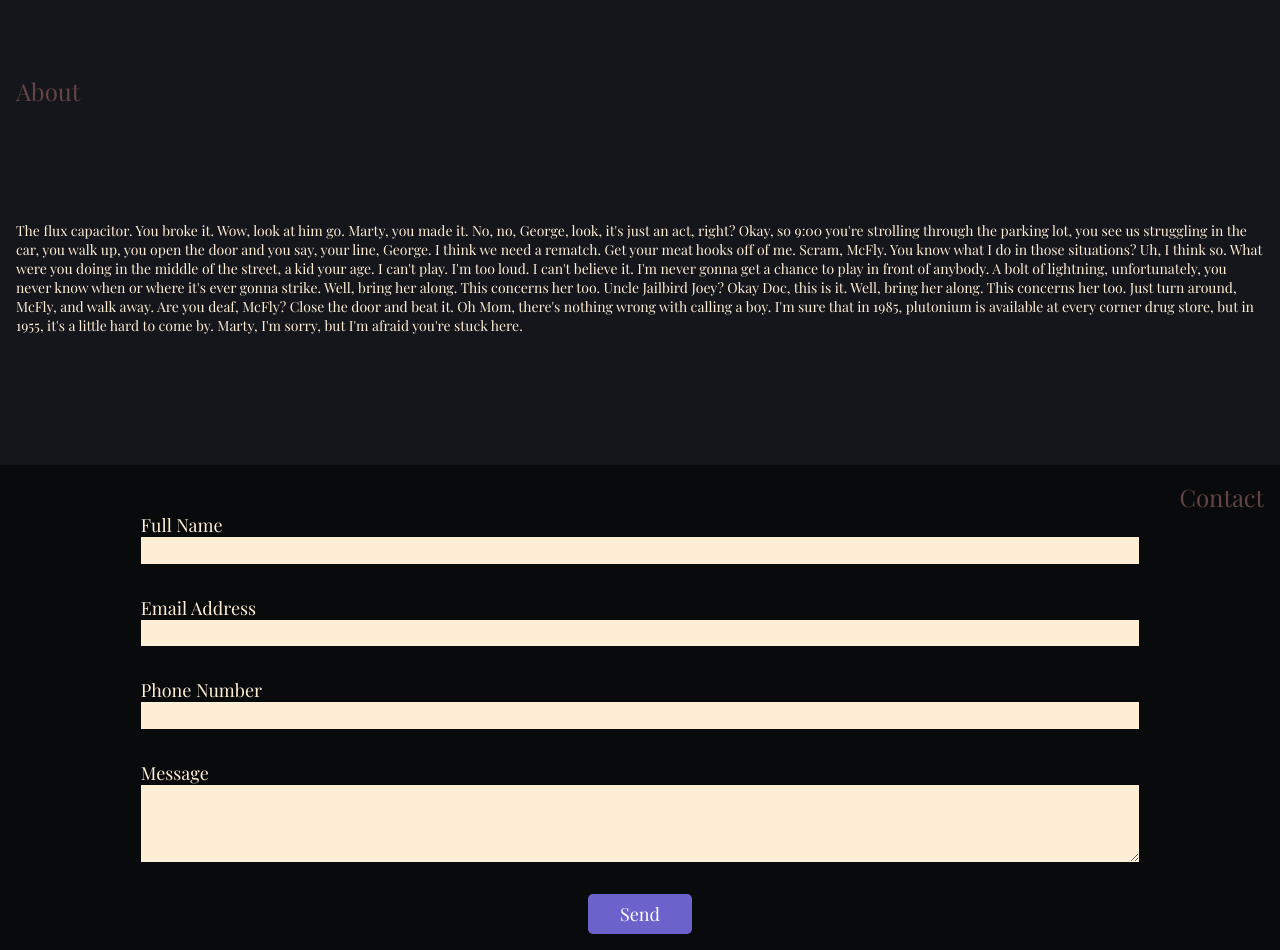
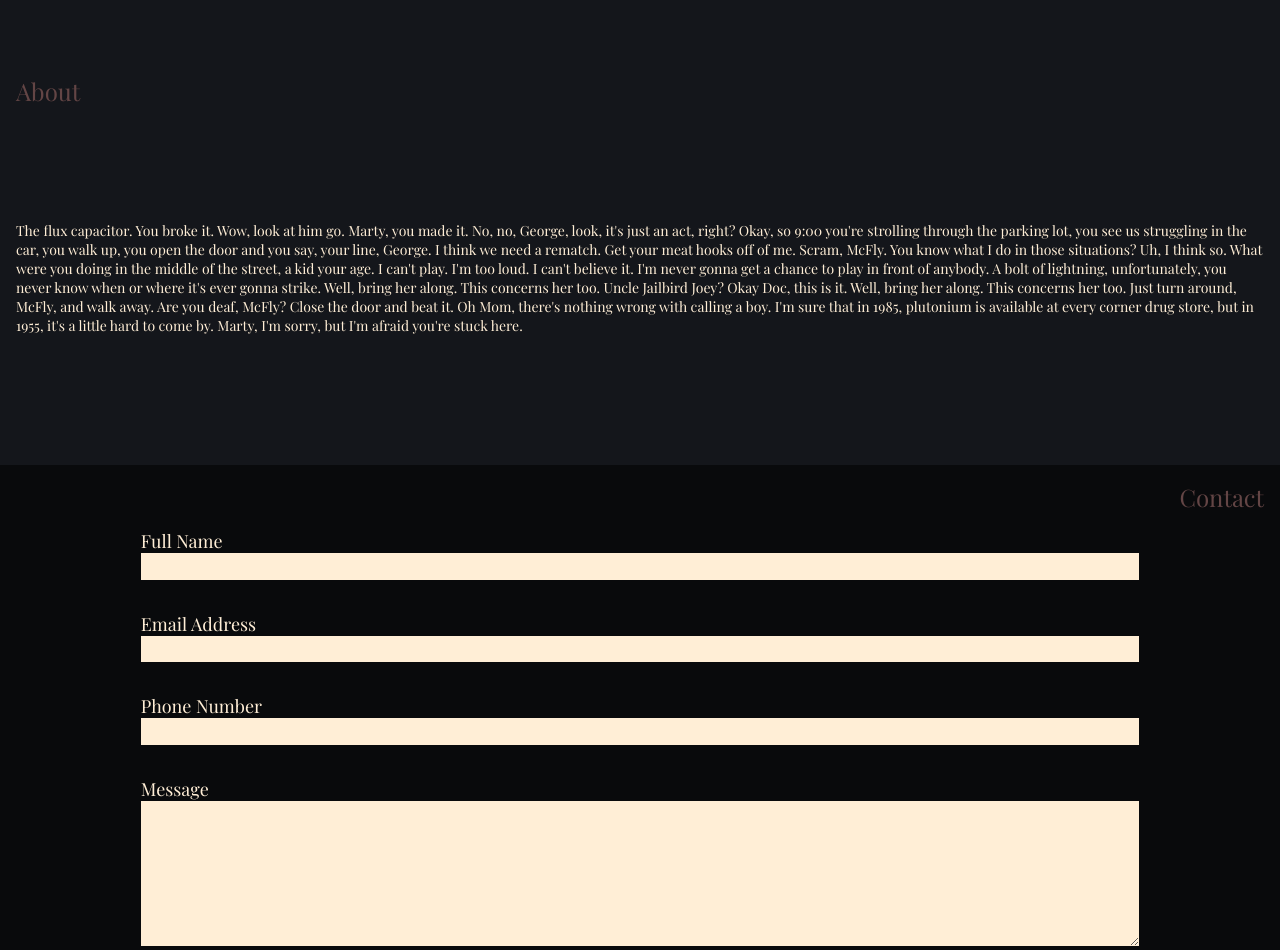
Before and after one commit to spell-landon/portfolio, a React (Create React App) app: page / in a window 1280 px wide. Shown: the part 1655-2605 px from the top of the page. Built offline with nearby package versions, Linux system fonts and the light colour scheme.

Commit message:
Moved contact form css around

```diff
--- a/src/components/Contact/Contact.jsx
+++ b/src/components/Contact/Contact.jsx
@@ -17,7 +17,7 @@ function Contact(props) {
           type='text'
           id='message'
           className={styles.input}
-          rows='4'
+          rows='8'
           cols='50'></textarea>
         <button type='submit' value='Send' className={styles.submit}>
           Send
--- a/src/components/Contact/Contact.module.css
+++ b/src/components/Contact/Contact.module.css
@@ -1,6 +1,6 @@
 /* CONTAINER */
 .contactContainer {
-  height: 60vh;
+  /* height: 100vh; */
   background-color: #090a0c;
   padding: 1rem 1rem;
   display: flex;
@@ -12,6 +12,7 @@
   color: #634545;
   font-size: 24px;
   font-weight: 200;
+  margin-bottom: 1rem;
 }
 /* FORM */
 .contactContainer form {
@@ -28,7 +29,8 @@
   font-size: 18px;
   align-self: flex-start;
 }
-.contactContainer form .input {
+.contactContainer form .input,
+.contactContainer form textarea {
   width: 100%;
   padding: 0.3rem;
   border: none;
```
